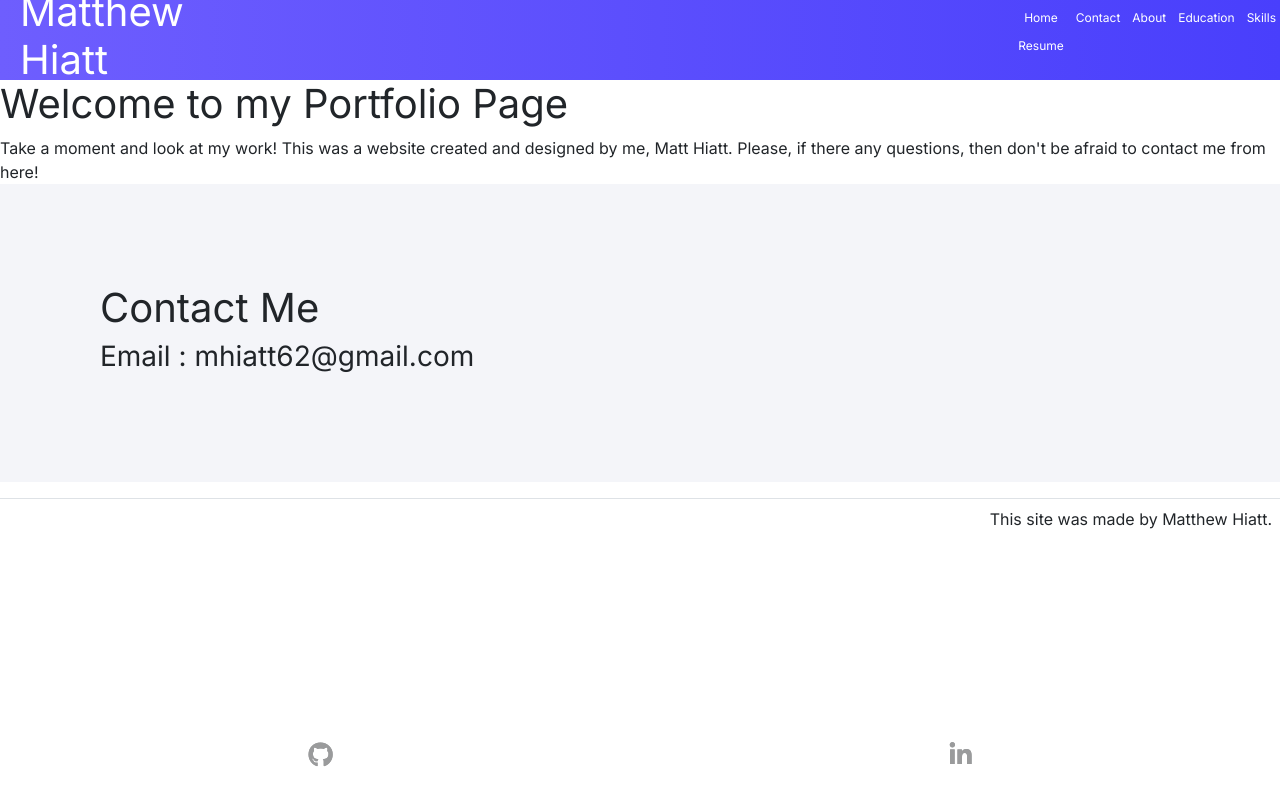
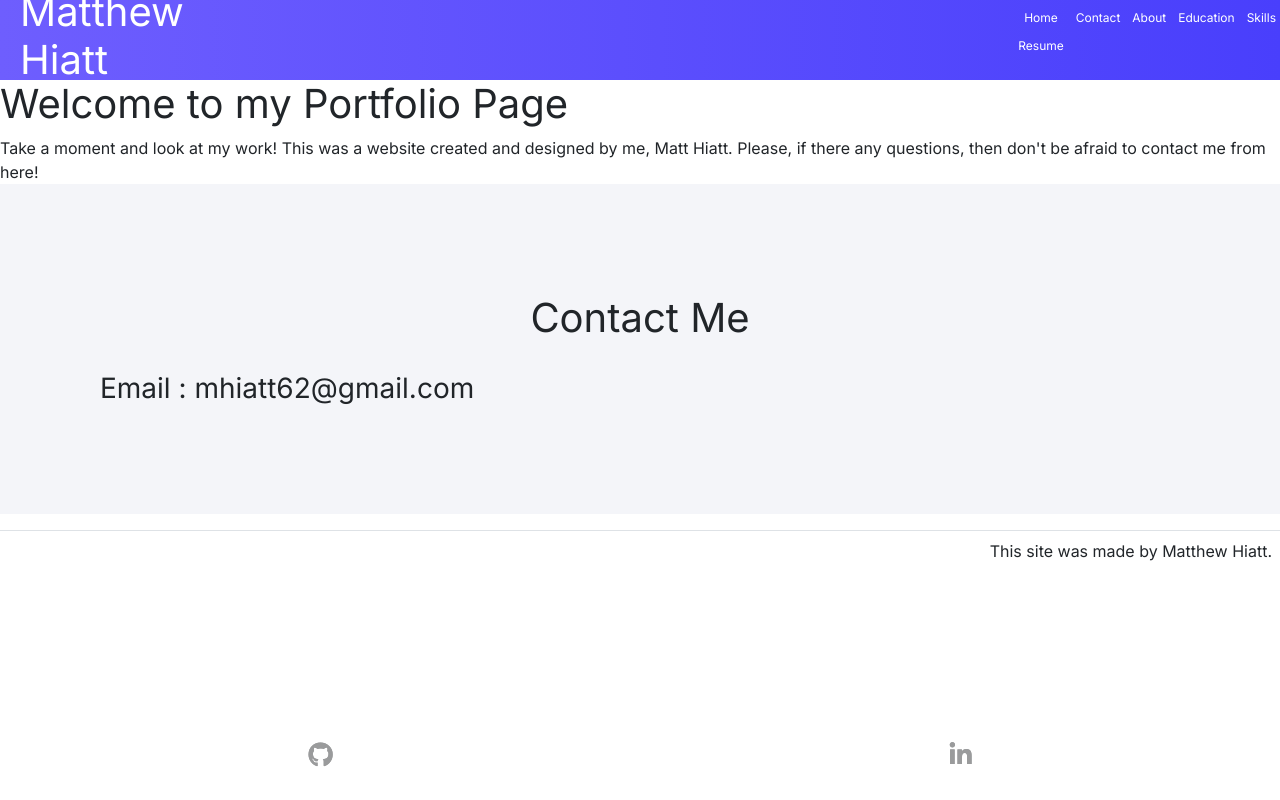
Before and after one commit to matthiatt/React-Portfolio, a React (Create React App) app: page /contact in a window 1280 px wide. Built offline with nearby package versions, Linux system fonts and the light colour scheme.

Commit message:
not done yet, getting closer.

```diff
--- a/package.json
+++ b/package.json
@@ -8,6 +8,7 @@
     "@testing-library/react": "^11.2.2",
     "@testing-library/user-event": "^12.2.2",
     "axios": "^0.21.0",
+    "bcrypt": "^5.0.0",
     "bootstrap": "^4.5.3",
     "mdbootstrap": "^4.19.1",
     "mdbreact": "^4.27.0",
@@ -17,6 +18,7 @@
     "react-router-dom": "^5.2.0",
     "react-scripts": "4.0.0",
     "react-spring": "^8.0.27",
+    "react-typing-effect": "^2.0.4",
     "web-vitals": "^0.2.4"
   },
   "scripts": {
--- a/src/App.js
+++ b/src/App.js
@@ -66,7 +66,6 @@ class App extends React.Component {
               </Link>
               <Link className="navLink" to="/education">
                 Education
-                <Education />
               </Link>
               <Button />
             </Navbar.Close>
--- a/src/Pages/aboutStyles.css
+++ b/src/Pages/aboutStyles.css
@@ -5,3 +5,7 @@
     background-color: #f4f5f9;
     flex:var(--containerDiv-flex);
 }
+.h1-topic{
+    margin:10px 10px 30px 10px !important;
+    text-align: center;
+}
--- a/src/Pages/education.js
+++ b/src/Pages/education.js
@@ -1,18 +1,30 @@
 import React, { Component } from "react";
+import DivCard from "../components/CardContents/divCard";
+import "./educationStyles.css";
 
 class Education extends Component {
   render() {
     return (
       <div className="containerDiv">
         <h1 className="h1-topic">My Education</h1>
-        {/* title="Certified Code Specialist" where="Northwestern University"
-        from="September 2020" to="December 8th, 2020"
-        <br />
-        title="English Education" where="Illinois State University" from="2011"
-        to="2017"
-        <br />
-        title="Political Science" where="Illinois State University" from="2017"
-        to="2018" */}
+        <DivCard
+          title="Certified Code Specialist"
+          where="Northwestern University"
+          from="September 2020"
+          to="December 8th, 2020"
+        />
+        <DivCard
+          title="English Education"
+          where="Illinois State University"
+          from="2011"
+          to="2017"
+        />
+        <DivCard
+          title="Political Science"
+          where="Illinois State University"
+          from="2017"
+          to="2018"
+        />
       </div>
     );
   }
--- /dev/null
+++ b/src/Pages/educationStyles.css
@@ -0,0 +1,11 @@
+.containerDiv {
+    padding: 50px;
+    --containerDiv-flex: 6;
+    padding: 100px;
+    background-color: #f4f5f9;
+    flex: var(--containerDiv-flex);
+}
+.h1-topic {
+    margin: 10px 10px 30px 10px !important;
+    text-align: center;
+}
--- /dev/null
+++ b/src/Pages/skillsStyles.css
@@ -0,0 +1,11 @@
+.h1-topic {
+    margin: 10px 10px 30px 10px !important;
+    text-align: center;
+}
+.containerDiv {
+    padding: 50px;
+    --containerDiv-flex: 6;
+    padding: 100px;
+    background-color: #f4f5f9;
+    flex: var(--containerDiv-flex);
+}
--- /dev/null
+++ b/src/components/CardContents/divCard.js
@@ -0,0 +1,20 @@
+import React, { Component } from "react";
+import "./divCardStyles.css";
+
+class DivCard extends Component {
+  render() {
+    return (
+      <div className="divCard">
+        <div className="divCont">
+          <h3>{this.props.title}</h3>
+          <h4 className="text">{this.props.where}</h4>
+          <h4 className="text">
+            {this.props.from} - {this.props.to}
+          </h4>
+        </div>
+      </div>
+    );
+  }
+}
+
+export default DivCard;
--- /dev/null
+++ b/src/components/CardContents/divCardStyles.css
@@ -0,0 +1,11 @@
+.widecard {
+    border: 0px solid #9a9b9c;
+    display: flex;
+    margin: 30px 0px 30px 0px;
+}
+
+.widecard:hover {
+    color: #1b1d20;
+    background-color: #ffffff;
+    box-shadow: 0 10px 20px rgba(0, 0, 0, 0.19), 0 6px 6px rgba(0, 0, 0, 0.23);
+}
```
Also changed, not shown: src/Pages/skills.js (added, +37 -0 lines), 1 other file (tests, documents, lock files or other folders).
